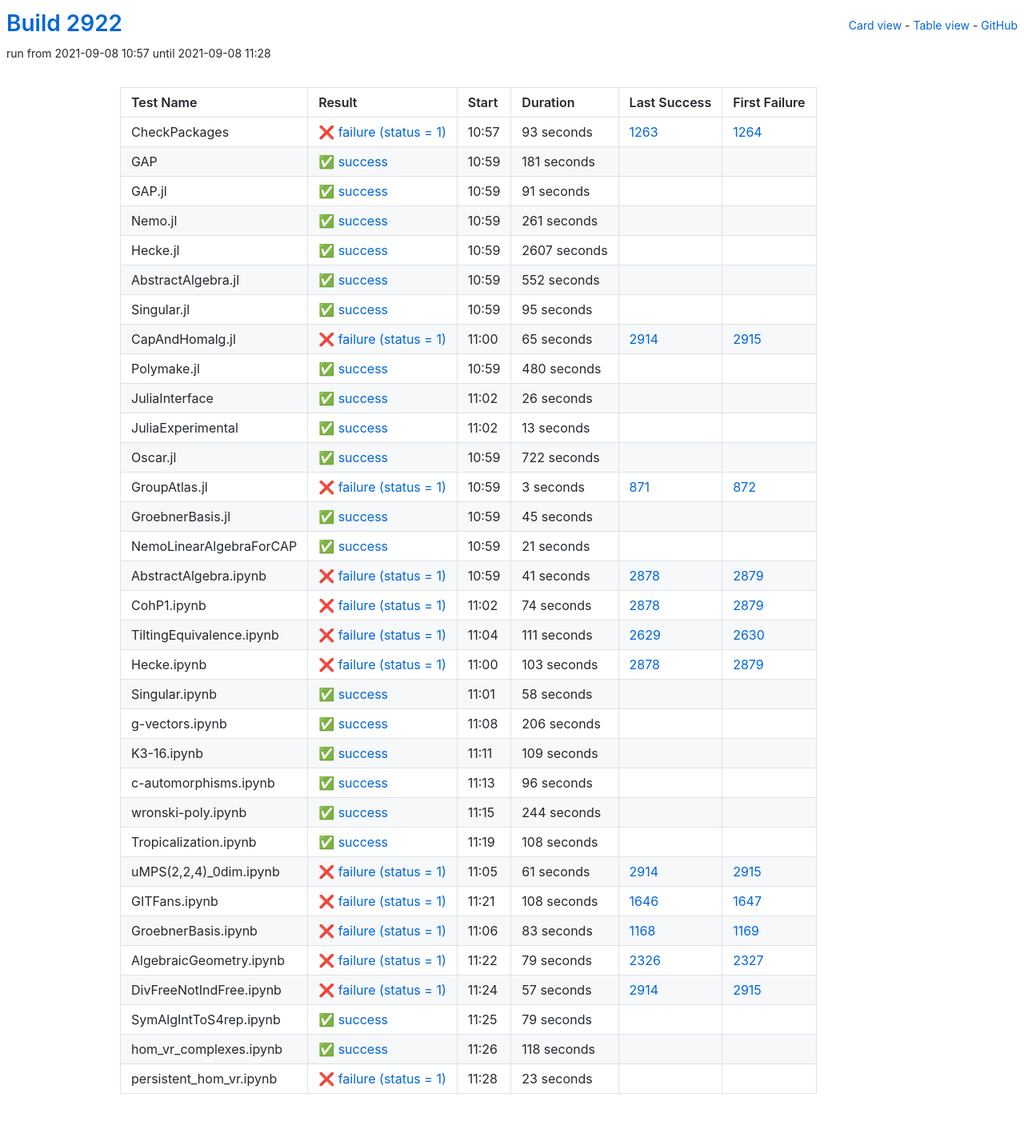
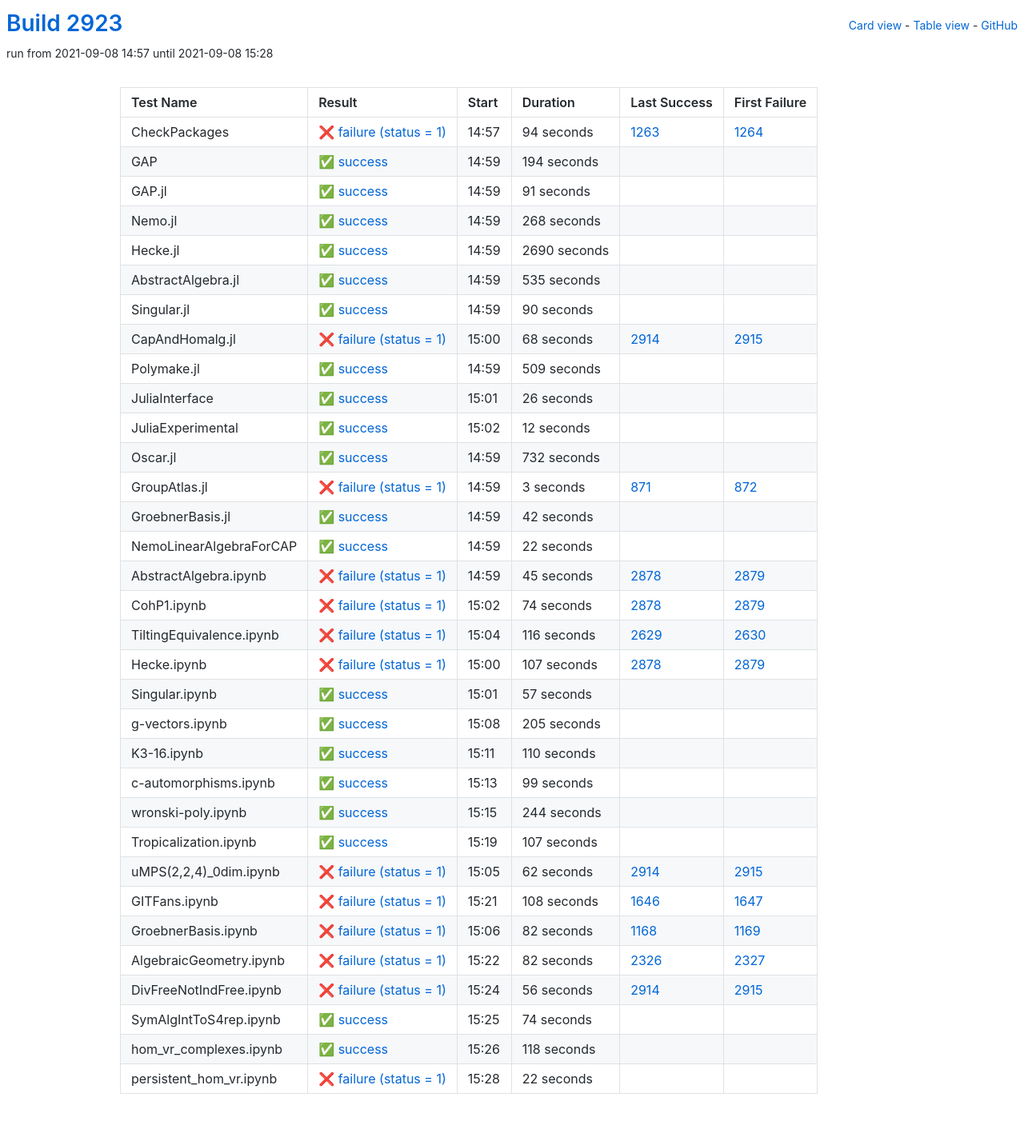
Before and after one commit to oscar-system/oscar-ci-status-stable, a Jekyll site: the page built from table.html, in a window 1280 px wide. Shown: the whole page at 80% size. Built offline with Jekyll 4.4.1, drawn with Linux system fonts in a browser that asks for light colours.

Commit message:
Build #2923

```diff
--- a/_data/ci.yml
+++ b/_data/ci.yml
@@ -1,6 +1,6 @@
 ---
-build: 2922
-build_url: https://oscarci.mathematik.uni-kl.de/job/oscar-stable/2922/
+build: 2923
+build_url: https://oscarci.mathematik.uni-kl.de/job/oscar-stable/2923/
 job: oscar-stable
 organization: oscar-system
 repo: oscar-ci-status-stable
@@ -8,32 +8,32 @@ repourl: https://github.com/oscar-system/oscar-ci-status-stable
 tests:
 - name: CheckPackages
   id: checkpackages
-  log: https://oscarci.mathematik.uni-kl.de/job/oscar-stable/2922/artifact/logs/build-2922/CheckPackages.log
-  start: 2021-09-08 10:57
+  log: https://oscarci.mathematik.uni-kl.de/job/oscar-stable/2923/artifact/logs/build-2923/CheckPackages.log
+  start: 2021-09-08 14:57
   success: false
   exitcode: 1
   status: failure
-  duration: 93
+  duration: 94
   last_success: 1263
   last_success_url: https://oscarci.mathematik.uni-kl.de/job/oscar-stable/1263/
   first_failure: 1264
   first_failure_url: https://oscarci.mathematik.uni-kl.de/job/oscar-stable/1264/
 - name: GAP
   id: gap
-  log: https://oscarci.mathematik.uni-kl.de/job/oscar-stable/2922/artifact/logs/build-2922/GAP.log
-  start: 2021-09-08 10:59
+  log: https://oscarci.mathematik.uni-kl.de/job/oscar-stable/2923/artifact/logs/build-2923/GAP.log
+  start: 2021-09-08 14:59
   success: true
   exitcode: 0
   status: success
-  duration: 181
+  duration: 194
   last_success: false
   last_success_url:
   first_failure: false
   first_failure_url:
 - name: GAP.jl
   id: gap-jl
-  log: https://oscarci.mathematik.uni-kl.de/job/oscar-stable/2922/artifact/logs/build-2922/GAP.jl.log
-  start: 2021-09-08 10:59
+  log: https://oscarci.mathematik.uni-kl.de/job/oscar-stable/2923/artifact/logs/build-2923/GAP.jl.log
+  start: 2021-09-08 14:59
   success: true
   exitcode: 0
   status: success
@@ -44,80 +44,80 @@ tests:
   first_failure_url:
 - name: Nemo.jl
   id: nemo-jl
-  log: https://oscarci.mathematik.uni-kl.de/job/oscar-stable/2922/artifact/logs/build-2922/Nemo.jl.log
-  start: 2021-09-08 10:59
+  log: https://oscarci.mathematik.uni-kl.de/job/oscar-stable/2923/artifact/logs/build-2923/Nemo.jl.log
+  start: 2021-09-08 14:59
   success: true
   exitcode: 0
   status: success
-  duration: 261
+  duration: 268
   last_success: false
   last_success_url:
   first_failure: false
   first_failure_url:
 - name: Hecke.jl
   id: hecke-jl
-  log: https://oscarci.mathematik.uni-kl.de/job/oscar-stable/2922/artifact/logs/build-2922/Hecke.jl.log
-  start: 2021-09-08 10:59
+  log: https://oscarci.mathematik.uni-kl.de/job/oscar-stable/2923/artifact/logs/build-2923/Hecke.jl.log
+  start: 2021-09-08 14:59
   success: true
   exitcode: 0
   status: success
-  duration: 2607
+  duration: 2690
   last_success: false
   last_success_url:
   first_failure: false
   first_failure_url:
 - name: AbstractAlgebra.jl
   id: abstractalgebra-jl
-  log: https://oscarci.mathematik.uni-kl.de/job/oscar-stable/2922/artifact/logs/build-2922/AbstractAlgebra.jl.log
-  start: 2021-09-08 10:59
+  log: https://oscarci.mathematik.uni-kl.de/job/oscar-stable/2923/artifact/logs/build-2923/AbstractAlgebra.jl.log
+  start: 2021-09-08 14:59
   success: true
   exitcode: 0
   status: success
-  duration: 552
+  duration: 535
   last_success: false
   last_success_url:
   first_failure: false
   first_failure_url:
 - name: Singular.jl
   id: singular-jl
-  log: https://oscarci.mathematik.uni-kl.de/job/oscar-stable/2922/artifact/logs/build-2922/Singular.jl.log
-  start: 2021-09-08 10:59
+  log: https://oscarci.mathematik.uni-kl.de/job/oscar-stable/2923/artifact/logs/build-2923/Singular.jl.log
+  start: 2021-09-08 14:59
   success: true
   exitcode: 0
   status: success
-  duration: 95
+  duration: 90
   last_success: false
   last_success_url:
   first_failure: false
   first_failure_url:
 - name: CapAndHomalg.jl
   id: capandhomalg-jl
-  log: https://oscarci.mathematik.uni-kl.de/job/oscar-stable/2922/artifact/logs/build-2922/CapAndHomalg.jl.log
-  start: 2021-09-08 11:00
+  log: https://oscarci.mathematik.uni-kl.de/job/oscar-stable/2923/artifact/logs/build-2923/CapAndHomalg.jl.log
+  start: 2021-09-08 15:00
   success: false
   exitcode: 1
   status: failure
-  duration: 65
+  duration: 68
   last_success: 2914
   last_success_url: https://oscarci.mathematik.uni-kl.de/job/oscar-stable/2914/
   first_failure: 2915
   first_failure_url: https://oscarci.mathematik.uni-kl.de/job/oscar-stable/2915/
 - name: Polymake.jl
   id: polymake-jl
-  log: https://oscarci.mathematik.uni-kl.de/job/oscar-stable/2922/artifact/logs/build-2922/Polymake.jl.log
-  start: 2021-09-08 10:59
+  log: https://oscarci.mathematik.uni-kl.de/job/oscar-stable/2923/artifact/logs/build-2923/Polymake.jl.log
+  start: 2021-09-08 14:59
   success: true
   exitcode: 0
   status: success
-  duration: 480
+  duration: 509
   last_success: false
   last_success_url:
   first_failure: false
   first_failure_url:
 - name: JuliaInterface
   id: juliainterface
-  log: https://oscarci.mathematik.uni-kl.de/job/oscar-stable/2922/artifact/logs/build-2922/JuliaInterface.log
-  start: 2021-09-08 11:02
+  log: https://oscarci.mathematik.uni-kl.de/job/oscar-stable/2923/artifact/logs/build-2923/JuliaInterface.log
+  start: 2021-09-08 15:01
   success: true
   exitcode: 0
   status: success
@@ -128,32 +128,32 @@ tests:
   first_failure_url:
 - name: JuliaExperimental
   id: juliaexperimental
-  log: https://oscarci.mathematik.uni-kl.de/job/oscar-stable/2922/artifact/logs/build-2922/JuliaExperimental.log
-  start: 2021-09-08 11:02
+  log: https://oscarci.mathematik.uni-kl.de/job/oscar-stable/2923/artifact/logs/build-2923/JuliaExperimental.log
+  start: 2021-09-08 15:02
   success: true
   exitcode: 0
   status: success
-  duration: 13
+  duration: 12
   last_success: false
   last_success_url:
   first_failure: false
   first_failure_url:
 - name: Oscar.jl
   id: oscar-jl
-  log: https://oscarci.mathematik.uni-kl.de/job/oscar-stable/2922/artifact/logs/build-2922/Oscar.jl.log
-  start: 2021-09-08 10:59
+  log: https://oscarci.mathematik.uni-kl.de/job/oscar-stable/2923/artifact/logs/build-2923/Oscar.jl.log
+  start: 2021-09-08 14:59
   success: true
   exitcode: 0
   status: success
-  duration: 722
+  duration: 732
   last_success: false
   last_success_url:
   first_failure: false
   first_failure_url:
 - name: GroupAtlas.jl
   id: groupatlas-jl
-  log: https://oscarci.mathematik.uni-kl.de/job/oscar-stable/2922/artifact/logs/build-2922/GroupAtlas.jl.log
-  start: 2021-09-08 10:59
+  log: https://oscarci.mathematik.uni-kl.de/job/oscar-stable/2923/artifact/logs/build-2923/GroupAtlas.jl.log
+  start: 2021-09-08 14:59
   success: false
   exitcode: 1
   status: failure
@@ -164,44 +164,44 @@ tests:
   first_failure_url: https://oscarci.mathematik.uni-kl.de/job/oscar-stable/872/
 - name: GroebnerBasis.jl
   id: groebnerbasis-jl
-  log: https://oscarci.mathematik.uni-kl.de/job/oscar-stable/2922/artifact/logs/build-2922/GroebnerBasis.jl.log
-  start: 2021-09-08 10:59
+  log: https://oscarci.mathematik.uni-kl.de/job/oscar-stable/2923/artifact/logs/build-2923/GroebnerBasis.jl.log
+  start: 2021-09-08 14:59
   success: true
   exitcode: 0
   status: success
-  duration: 45
+  duration: 42
   last_success: false
   last_success_url:
   first_failure: false
   first_failure_url:
 - name: NemoLinearAlgebraForCAP
   id: nemolinearalgebraforcap
-  log: https://oscarci.mathematik.uni-kl.de/job/oscar-stable/2922/artifact/logs/build-2922/NemoLinearAlgebraForCAP.log
-  start: 2021-09-08 10:59
+  log: https://oscarci.mathematik.uni-kl.de/job/oscar-stable/2923/artifact/logs/build-2923/NemoLinearAlgebraForCAP.log
+  start: 2021-09-08 14:59
   success: true
   exitcode: 0
   status: success
-  duration: 21
+  duration: 22
   last_success: false
   last_success_url:
   first_failure: false
   first_failure_url:
 - name: AbstractAlgebra.ipynb
   id: abstractalgebra-ipynb
-  log: https://oscarci.mathematik.uni-kl.de/job/oscar-stable/2922/artifact/logs/build-2922/AbstractAlgebra.ipynb.log
-  start: 2021-09-08 10:59
+  log: https://oscarci.mathematik.uni-kl.de/job/oscar-stable/2923/artifact/logs/build-2923/AbstractAlgebra.ipynb.log
+  start: 2021-09-08 14:59
   success: false
   exitcode: 1
   status: failure
-  duration: 41
+  duration: 45
   last_success: 2878
   last_success_url: https://oscarci.mathematik.uni-kl.de/job/oscar-stable/2878/
   first_failure: 2879
   first_failure_url: https://oscarci.mathematik.uni-kl.de/job/oscar-stable/2879/
 - name: CohP1.ipynb
   id: cohp1-ipynb
-  log: https://oscarci.mathematik.uni-kl.de/job/oscar-stable/2922/artifact/logs/build-2922/CohP1.ipynb.log
-  start: 2021-09-08 11:02
+  log: https://oscarci.mathematik.uni-kl.de/job/oscar-stable/2923/artifact/logs/build-2923/CohP1.ipynb.log
+  start: 2021-09-08 15:02
   success: false
   exitcode: 1
   status: failure
@@ -212,80 +212,80 @@ tests:
   first_failure_url: https://oscarci.mathematik.uni-kl.de/job/oscar-stable/2879/
 - name: TiltingEquivalence.ipynb
   id: tiltingequivalence-ipynb
-  log: https://oscarci.mathematik.uni-kl.de/job/oscar-stable/2922/artifact/logs/build-2922/TiltingEquivalence.ipynb.log
-  start: 2021-09-08 11:04
+  log: https://oscarci.mathematik.uni-kl.de/job/oscar-stable/2923/artifact/logs/build-2923/TiltingEquivalence.ipynb.log
+  start: 2021-09-08 15:04
   success: false
   exitcode: 1
   status: failure
-  duration: 111
+  duration: 116
   last_success: 2629
   last_success_url: https://oscarci.mathematik.uni-kl.de/job/oscar-stable/2629/
   first_failure: 2630
   first_failure_url: https://oscarci.mathematik.uni-kl.de/job/oscar-stable/2630/
 - name: Hecke.ipynb
   id: hecke-ipynb
-  log: https://oscarci.mathematik.uni-kl.de/job/oscar-stable/2922/artifact/logs/build-2922/Hecke.ipynb.log
-  start: 2021-09-08 11:00
+  log: https://oscarci.mathematik.uni-kl.de/job/oscar-stable/2923/artifact/logs/build-2923/Hecke.ipynb.log
+  start: 2021-09-08 15:00
   success: false
   exitcode: 1
   status: failure
-  duration: 103
+  duration: 107
   last_success: 2878
   last_success_url: https://oscarci.mathematik.uni-kl.de/job/oscar-stable/2878/
   first_failure: 2879
   first_failure_url: https://oscarci.mathematik.uni-kl.de/job/oscar-stable/2879/
 - name: Singular.ipynb
   id: singular-ipynb
-  log: https://oscarci.mathematik.uni-kl.de/job/oscar-stable/2922/artifact/logs/build-2922/Singular.ipynb.log
-  start: 2021-09-08 11:01
+  log: https://oscarci.mathematik.uni-kl.de/job/oscar-stable/2923/artifact/logs/build-2923/Singular.ipynb.log
+  start: 2021-09-08 15:01
   success: true
   exitcode: 0
   status: success
-  duration: 58
+  duration: 57
   last_success: false
   last_success_url:
   first_failure: false
   first_failure_url:
 - name: g-vectors.ipynb
   id: g-vectors-ipynb
-  log: https://oscarci.mathematik.uni-kl.de/job/oscar-stable/2922/artifact/logs/build-2922/g-vectors.ipynb.log
-  start: 2021-09-08 11:08
+  log: https://oscarci.mathematik.uni-kl.de/job/oscar-stable/2923/artifact/logs/build-2923/g-vectors.ipynb.log
+  start: 2021-09-08 15:08
   success: true
   exitcode: 0
   status: success
-  duration: 206
+  duration: 205
   last_success: false
   last_success_url:
   first_failure: false
   first_failure_url:
 - name: K3-16.ipynb
   id: k3-16-ipynb
-  log: https://oscarci.mathematik.uni-kl.de/job/oscar-stable/2922/artifact/logs/build-2922/K3-16.ipynb.log
-  start: 2021-09-08 11:11
+  log: https://oscarci.mathematik.uni-kl.de/job/oscar-stable/2923/artifact/logs/build-2923/K3-16.ipynb.log
+  start: 2021-09-08 15:11
   success: true
   exitcode: 0
   status: success
-  duration: 109
+  duration: 110
   last_success: false
   last_success_url:
   first_failure: false
   first_failure_url:
 - name: c-automorphisms.ipynb
   id: c-automorphisms-ipynb
-  log: https://oscarci.mathematik.uni-kl.de/job/oscar-stable/2922/artifact/logs/build-2922/c-automorphisms.ipynb.log
-  start: 2021-09-08 11:13
+  log: https://oscarci.mathematik.uni-kl.de/job/oscar-stable/2923/artifact/logs/build-2923/c-automorphisms.ipynb.log
+  start: 2021-09-08 15:13
   success: true
   exitcode: 0
   status: success
-  duration: 96
+  duration: 99
   last_success: false
   last_success_url:
   first_failure: false
   first_failure_url:
 - name: wronski-poly.ipynb
   id: wronski-poly-ipynb
-  log: https://oscarci.mathematik.uni-kl.de/job/oscar-stable/2922/artifact/logs/build-2922/wronski-poly.ipynb.log
-  start: 2021-09-08 11:15
+  log: https://oscarci.mathematik.uni-kl.de/job/oscar-stable/2923/artifact/logs/build-2923/wronski-poly.ipynb.log
+  start: 2021-09-08 15:15
   success: true
   exitcode: 0
   status: success
@@ -296,32 +296,32 @@ tests:
   first_failure_url:
 - name: Tropicalization.ipynb
   id: tropicalization-ipynb
-  log: https://oscarci.mathematik.uni-kl.de/job/oscar-stable/2922/artifact/logs/build-2922/Tropicalization.ipynb.log
-  start: 2021-09-08 11:19
+  log: https://oscarci.mathematik.uni-kl.de/job/oscar-stable/2923/artifact/logs/build-2923/Tropicalization.ipynb.log
+  start: 2021-09-08 15:19
   success: true
   exitcode: 0
   status: success
-  duration: 108
+  duration: 107
   last_success: false
   last_success_url:
   first_failure: false
   first_failure_url:
 - name: uMPS(2,2,4)_0dim.ipynb
   id: umps-2-2-4-0dim-ipynb
-  log: https://oscarci.mathematik.uni-kl.de/job/oscar-stable/2922/artifact/logs/build-2922/uMPS-2-2-4-_0dim.ipynb.log
-  start: 2021-09-08 11:05
+  log: https://oscarci.mathematik.uni-kl.de/job/oscar-stable/2923/artifact/logs/build-2923/uMPS-2-2-4-_0dim.ipynb.log
+  start: 2021-09-08 15:05
   success: false
   exitcode: 1
   status: failure
-  duration: 61
+  duration: 62
   last_success: 2914
   last_success_url: https://oscarci.mathematik.uni-kl.de/job/oscar-stable/2914/
   first_failure: 2915
   first_failure_url: https://oscarci.mathematik.uni-kl.de/job/oscar-stable/2915/
 - name: GITFans.ipynb
   id: gitfans-ipynb
-  log: https://oscarci.mathematik.uni-kl.de/job/oscar-stable/2922/artifact/logs/build-2922/GITFans.ipynb.log
-  start: 2021-09-08 11:21
+  log: https://oscarci.mathematik.uni-kl.de/job/oscar-stable/2923/artifact/logs/build-2923/GITFans.ipynb.log
+  start: 2021-09-08 15:21
   success: false
   exitcode: 1
   status: failure
@@ -332,56 +332,56 @@ tests:
   first_failure_url: https://oscarci.mathematik.uni-kl.de/job/oscar-stable/1647/
 - name: GroebnerBasis.ipynb
   id: groebnerbasis-ipynb
-  log: https://oscarci.mathematik.uni-kl.de/job/oscar-stable/2922/artifact/logs/build-2922/GroebnerBasis.ipynb.log
-  start: 2021-09-08 11:06
+  log: https://oscarci.mathematik.uni-kl.de/job/oscar-stable/2923/artifact/logs/build-2923/GroebnerBasis.ipynb.log
+  start: 2021-09-08 15:06
   success: false
   exitcode: 1
   status: failure
-  duration: 83
+  duration: 82
   last_success: 1168
   last_success_url: https://oscarci.mathematik.uni-kl.de/job/oscar-stable/1168/
   first_failure: 1169
   first_failure_url: https://oscarci.mathematik.uni-kl.de/job/oscar-stable/1169/
 - name: AlgebraicGeometry.ipynb
   id: algebraicgeometry-ipynb
-  log: https://oscarci.mathematik.uni-kl.de/job/oscar-stable/2922/artifact/logs/build-2922/AlgebraicGeometry.ipynb.log
-  start: 2021-09-08 11:22
+  log: https://oscarci.mathematik.uni-kl.de/job/oscar-stable/2923/artifact/logs/build-2923/AlgebraicGeometry.ipynb.log
+  start: 2021-09-08 15:22
   success: false
   exitcode: 1
   status: failure
-  duration: 79
+  duration: 82
   last_success: 2326
   last_success_url: https://oscarci.mathematik.uni-kl.de/job/oscar-stable/2326/
   first_failure: 2327
   first_failure_url: https://oscarci.mathematik.uni-kl.de/job/oscar-stable/2327/
 - name: DivFreeNotIndFree.ipynb
   id: divfreenotindfree-ipynb
-  log: https://oscarci.mathematik.uni-kl.de/job/oscar-stable/2922/artifact/logs/build-2922/DivFreeNotIndFree.ipynb.log
-  start: 2021-09-08 11:24
+  log: https://oscarci.mathematik.uni-kl.de/job/oscar-stable/2923/artifact/logs/build-2923/DivFreeNotIndFree.ipynb.log
+  start: 2021-09-08 15:24
   success: false
   exitcode: 1
   status: failure
-  duration: 57
+  duration: 56
   last_success: 2914
   last_success_url: https://oscarci.mathematik.uni-kl.de/job/oscar-stable/2914/
   first_failure: 2915
   first_failure_url: https://oscarci.mathematik.uni-kl.de/job/oscar-stable/2915/
 - name: SymAlgIntToS4rep.ipynb
   id: symalginttos4rep-ipynb
-  log: https://oscarci.mathematik.uni-kl.de/job/oscar-stable/2922/artifact/logs/build-2922/SymAlgIntToS4rep.ipynb.log
-  start: 2021-09-08 11:25
+  log: https://oscarci.mathematik.uni-kl.de/job/oscar-stable/2923/artifact/logs/build-2923/SymAlgIntToS4rep.ipynb.log
+  start: 2021-09-08 15:25
   success: true
   exitcode: 0
   status: success
-  duration: 79
+  duration: 74
   last_success: false
   last_success_url:
   first_failure: false
   first_failure_url:
 - name: hom_vr_complexes.ipynb
   id: hom-vr-complexes-ipynb
-  log: https://oscarci.mathematik.uni-kl.de/job/oscar-stable/2922/artifact/logs/build-2922/hom_vr_complexes.ipynb.log
-  start: 2021-09-08 11:26
+  log: https://oscarci.mathematik.uni-kl.de/job/oscar-stable/2923/artifact/logs/build-2923/hom_vr_complexes.ipynb.log
+  start: 2021-09-08 15:26
   success: true
   exitcode: 0
   status: success
@@ -392,12 +392,12 @@ tests:
   first_failure_url:
 - name: persistent_hom_vr.ipynb
   id: persistent-hom-vr-ipynb
-  log: https://oscarci.mathematik.uni-kl.de/job/oscar-stable/2922/artifact/logs/build-2922/persistent_hom_vr.ipynb.log
-  start: 2021-09-08 11:28
+  log: https://oscarci.mathematik.uni-kl.de/job/oscar-stable/2923/artifact/logs/build-2923/persistent_hom_vr.ipynb.log
+  start: 2021-09-08 15:28
   success: false
   exitcode: 1
   status: failure
-  duration: 23
+  duration: 22
   last_success: false
   last_success_url:
   first_failure: false
```
Also changed, not shown: README.md.
